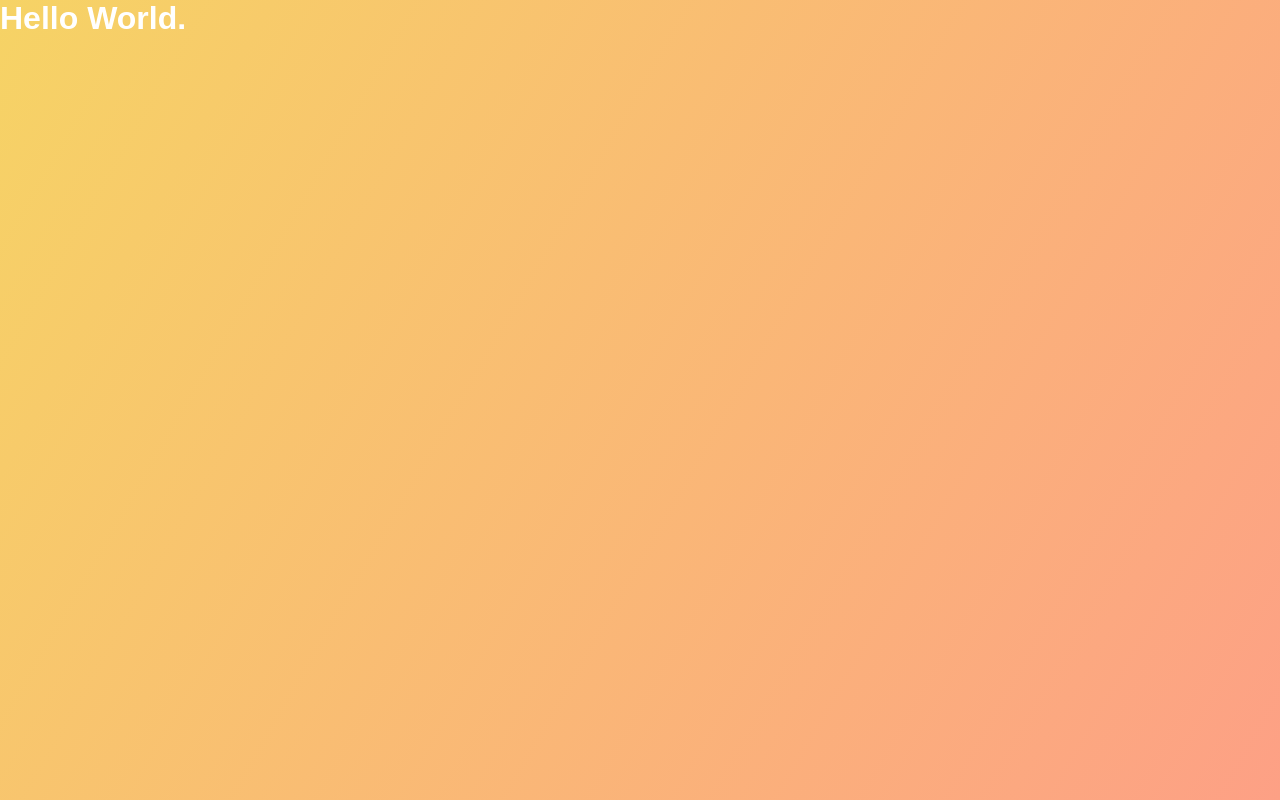
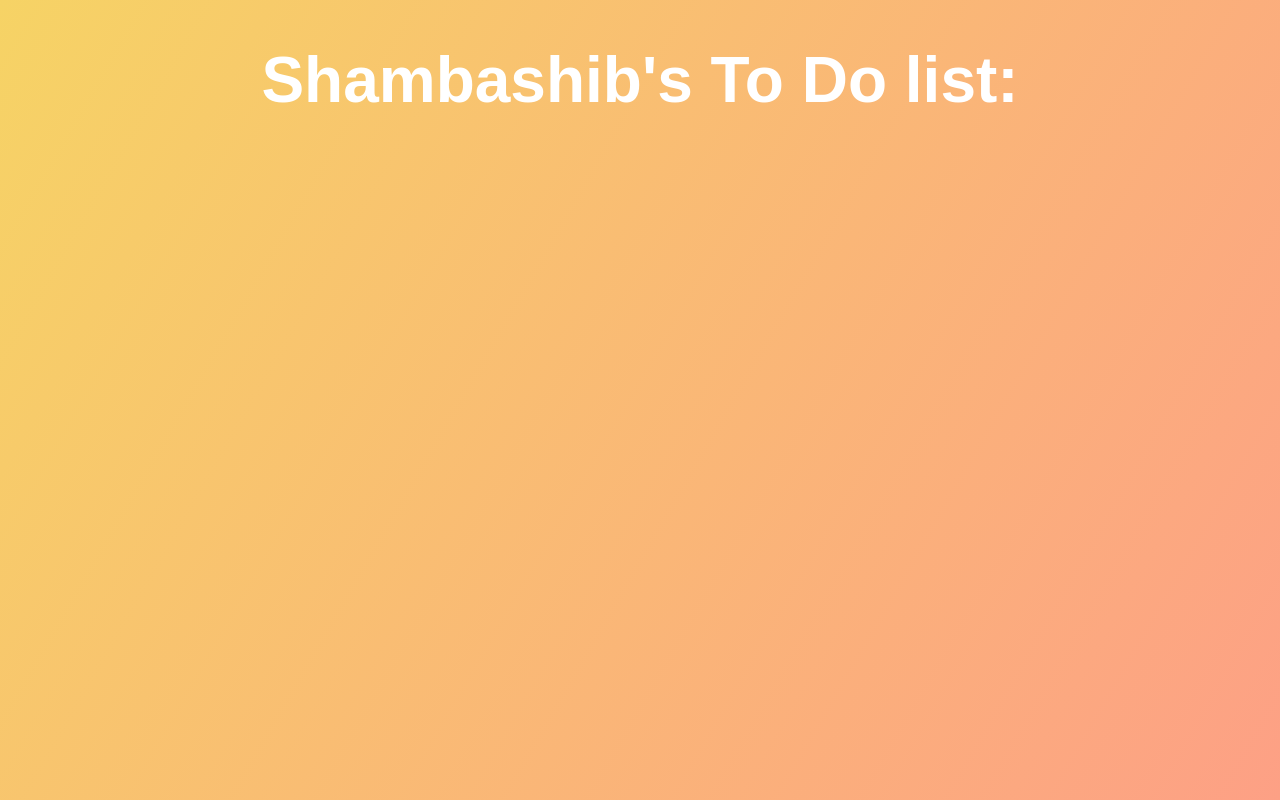
Before and after one commit to shambashib20/To-Do-App, a React (Create React App) app: page / in a window 1280 px wide. Built offline with nearby package versions, Linux system fonts and the light colour scheme.

Commit message:
creation of Form and Todo list files.

```diff
--- a/src/App.js
+++ b/src/App.js
@@ -4,7 +4,9 @@ import './App.css';
 function App() {
   return (
     <div className="App">
-      <h1>Hello World.</h1>
+      <header>
+        <h1>Shambashib's To Do list:</h1>
+      </header>
     </div>
 
 
```
Also changed, not shown: src/components/Form.js (added), src/components/ToDolist.js (added), 1 other file (tests, documents, lock files or other folders).
